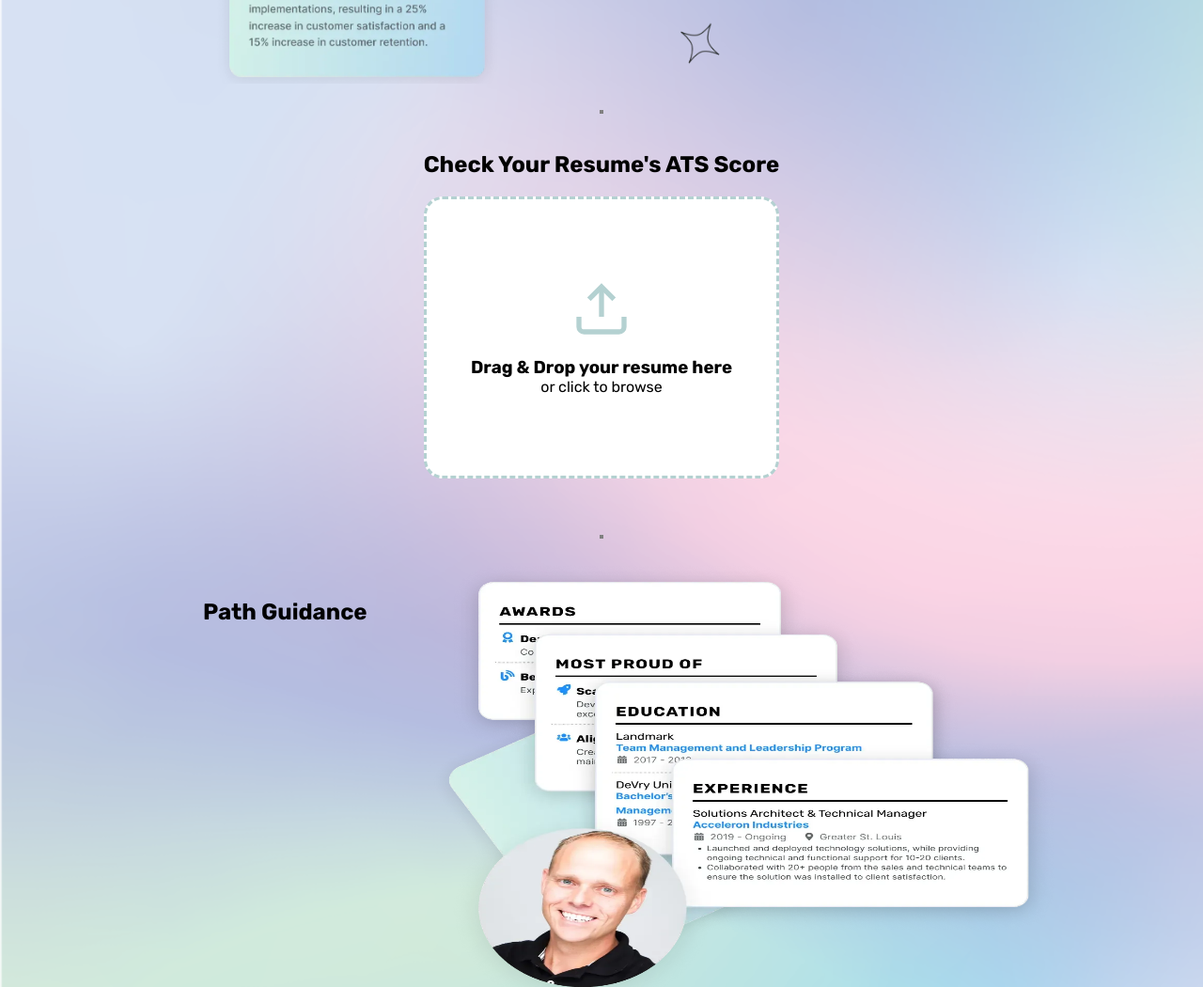
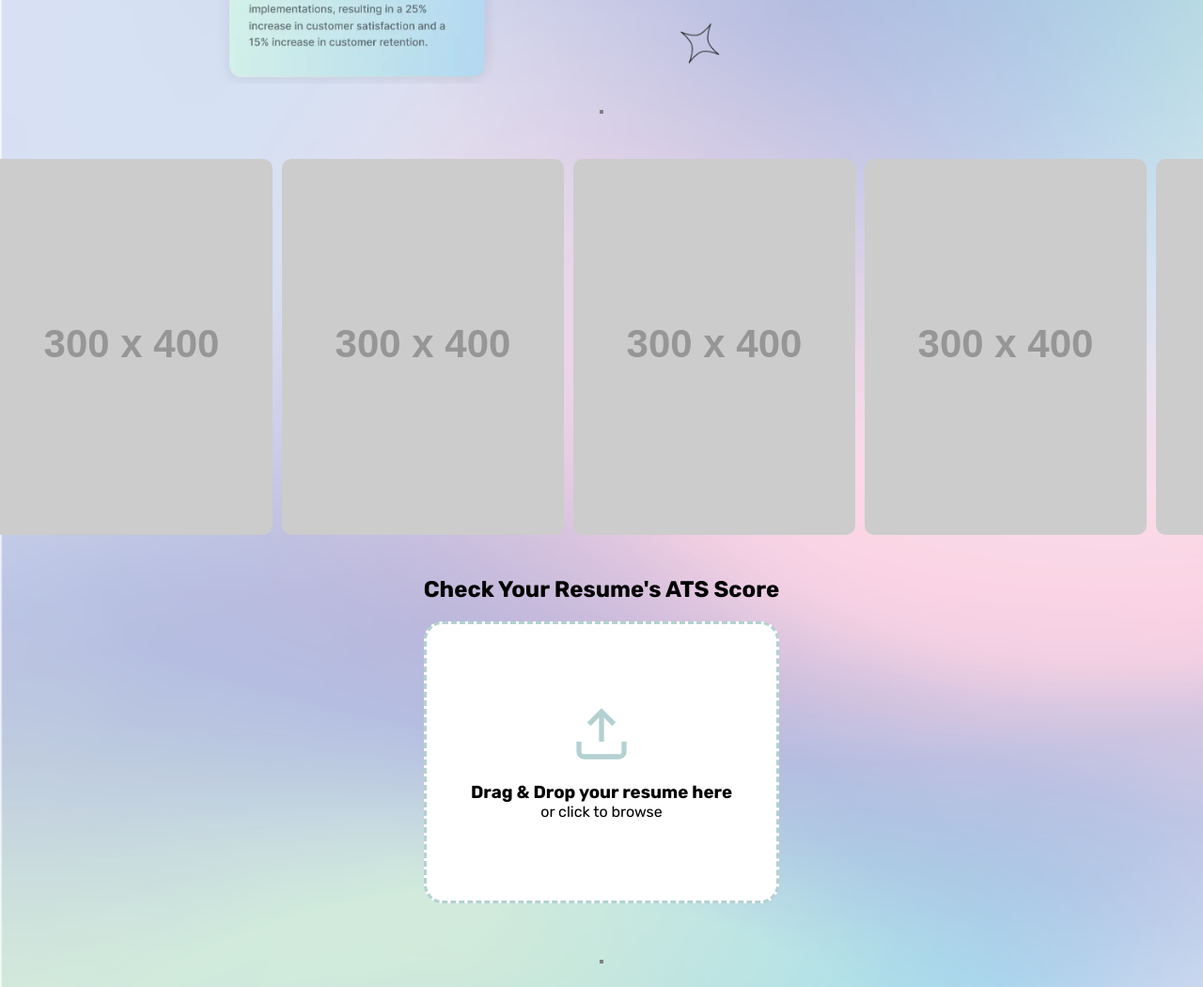
Before and after one commit to Anshuu-Sharma/Cvfy, a plain HTML site: page index.html in a window 1280 px wide. Shown: the part 1085-2135 px from the top of the page at 94% size. Drawn offline with Linux system fonts and the light colour scheme; placeholder pictures from the web are drawn by us.

Commit message:
added carousel section for CV
Co-Authored-By: Ansh Sharma <165352253+Anshuu-Sharma@users.noreply.github.com>
Co-Authored-By: Srishti Ahuja <143893903+Srishti-Ahuja14@users.noreply.github.com>

```diff
--- a/index.html
+++ b/index.html
@@ -36,7 +36,7 @@
     <div class="first">
       <div class="content">
         <h1>
-          ResumeWiz's Resume Builder helps you get hired at top companies
+          CVFY's Resume Builder helps you get hired at top companies
         </h1>
         <div class="btns">
           <button class="btn btn1">Create Now</button>
@@ -58,7 +58,24 @@
     </section>
 
     <div class="seperation"></div>
-
+    <!-- escalatorsection -->
+    <section class="escalator"></section>
+    <div class="carousel-container">
+      <div class="carousel">
+        <a href="https://example.com/1"><img src="https://via.placeholder.com/300x400?text=CV+1" alt="Image 1"></a>
+        <a href="https://example.com/2"><img src="https://via.placeholder.com/300x400?text=CV+2" alt="Image 2"></a>
+        <a href="https://example.com/3"><img src="https://via.placeholder.com/300x400?text=CV+3" alt="Image 3"></a>
+        <a href="https://example.com/4"><img src="https://via.placeholder.com/300x400?text=CV+4" alt="Image 4"></a>
+        <a href="https://example.com/4"><img src="https://via.placeholder.com/300x400?text=CV+4" alt="Image 5"></a>
+        <a href="https://example.com/4"><img src="https://via.placeholder.com/300x400?text=CV+4" alt="Image 6"></a>
+        <a href="https://example.com/4"><img src="https://via.placeholder.com/300x400?text=CV+4" alt="Image 7"></a>
+        <a href="https://example.com/4"><img src="https://via.placeholder.com/300x400?text=CV+4" alt="Image 8"></a>
+        <a href="https://example.com/4"><img src="https://via.placeholder.com/300x400?text=CV+4" alt="Image 9"></a>
+        <a href="https://example.com/4"><img src="https://via.placeholder.com/300x400?text=CV+4" alt="Image 10"></a>
+        <a href="https://example.com/4"><img src="https://via.placeholder.com/300x400?text=CV+4" alt="Image 11"></a>
+        <a href="https://example.com/4"><img src="https://via.placeholder.com/300x400?text=CV+4" alt="Image 12"></a>
+      </div>
+    </div>
     <!-- ATS Checker Section -->
     <section class="ats-section">
       <div class="ats-container">
@@ -191,7 +208,7 @@
 
       <div class="footersub">
         <div class="copyright">
-          &copy; 2025 ResumeWiz. All rights reserved.
+          &copy; 2025 CVFY. All rights reserved.
         </div>
         <div class="policy">
           <a href="">Privacy Policies</a>
--- a/style.css
+++ b/style.css
@@ -401,3 +401,52 @@ section .sec-content{
     color: grey;
     font-size: 0.8rem;
   }
+  /* escalator section */
+  body {
+    margin: 0;
+    font-family: Arial, sans-serif;
+    background-color: #f4f4f4;
+  }
+
+  .carousel-container {
+    width: 100%;
+    overflow: hidden;
+    position: relative;
+  }
+
+  .carousel {
+    display: flex;
+    gap: 10px;
+    animation: slide 20s linear infinite;
+  }
+
+  .carousel a {
+    display: inline-block;
+    flex: 0 0 auto;
+  }
+
+  .carousel img {
+    width: 300px; /* Adjust the width of the images */
+    height: auto;
+    border-radius: 10px;
+    transition: transform 0.6s ease;
+  }
+
+  .carousel img:hover {
+    transform: scale(1.05);
+    cursor: pointer;
+  }
+
+  @keyframes slide {
+    0% {
+      transform: translateX(0);
+    }
+    100% {
+      transform: translateX(-100%);
+    }
+  }
+
+  /* Optional: Pause animation on hover */
+  .carousel-container:hover .carousel {
+    animation-play-state: paused;
+  }
```
